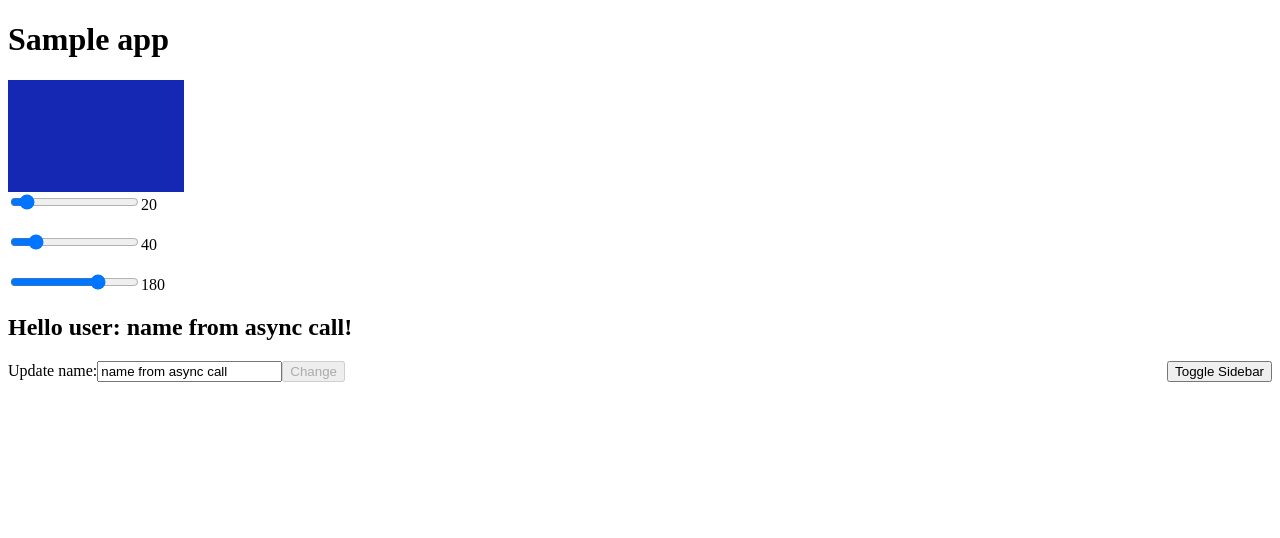
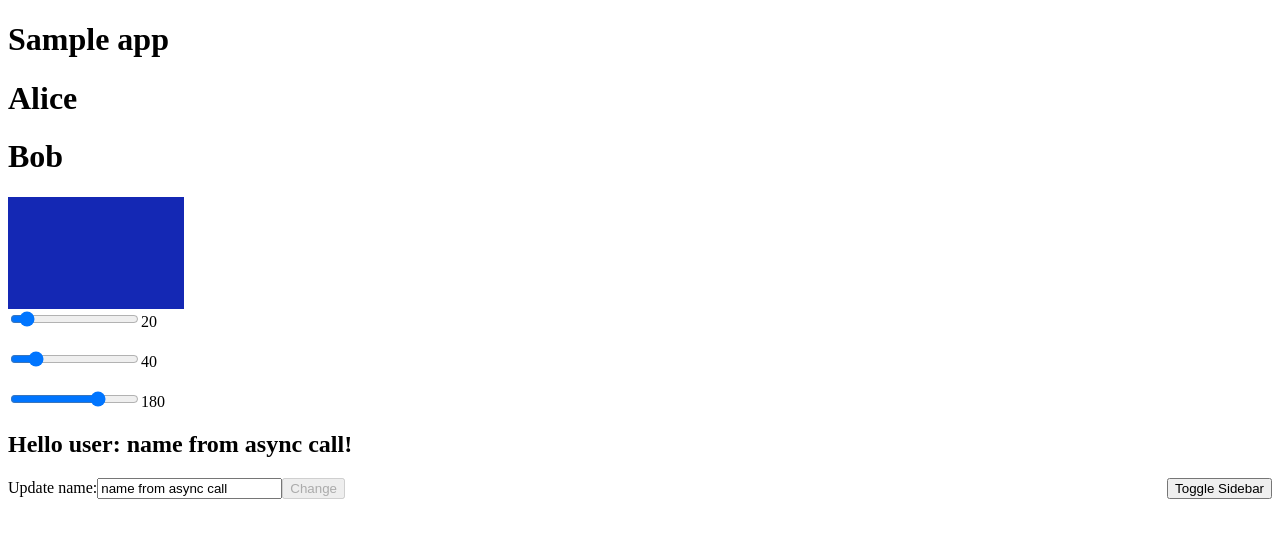
Before and after one commit to minhkhiemm/typescript-react, a React app: page / in a window 1280 px wide. Shown: the top 538 px of the page. Built offline with nearby package versions, Linux system fonts and the light colour scheme.

Commit message:
add member table

```diff
--- /dev/null
+++ b/src/api/memberApi.ts
@@ -0,0 +1,24 @@
+import { MemberEntity } from "../model/member";
+
+
+export const getMembersCollection = (): Promise<MemberEntity[]> => {
+    const promise = new Promise<MemberEntity[]>((resolve, reject) => {
+        setTimeout(
+            () =>
+                resolve([
+                    {
+                        id: 123412,
+                        login: "Alice",
+                        avatar_url: "https://avatars.githubusercontent.com/u/1457912?v=3"
+                    },
+                    {
+                        id: 2523523,
+                        login: "Bob",
+                        avatar_url: "https://avatars.githubusercontent.com/u/4374977?v=3"
+                    },
+                ]),
+            500
+        );
+    });
+    return promise;
+};
--- a/src/app.tsx
+++ b/src/app.tsx
@@ -1,5 +1,5 @@
 import * as React from "react";
-import { HelloComponent, NameEditComponent, ColorBrowser, ColorPicker, SidebarComponent } from "./components";
+import { HelloComponent, NameEditComponent, ColorBrowser, ColorPicker, SidebarComponent, MemberTableComponent } from "./components";
 import { Color } from "./model/color";
 
 export const App = () => {
@@ -32,6 +32,7 @@ export const App = () => {
                     <li><a href="https://www.imdb.com/title/tt0062622/">2001: a space odyssey</a></li>
                 </ul>
             </SidebarComponent>
+            <MemberTableComponent />
             <ColorBrowser color={color} />
             <ColorPicker color={color} onColorUpdated={setColor} />
             <HelloComponent userName={name} />
--- a/src/components/index.tsx
+++ b/src/components/index.tsx
@@ -3,3 +3,4 @@ export * from "./nameEdit";
 export * from "./colorBrowser";
 export * from "./colorpicker";
 export * from "./sidebar";
+export * from "./memberTable";
--- /dev/null
+++ b/src/components/memberTable.tsx
@@ -0,0 +1,30 @@
+import * as React from "react";
+import { MemberEntity } from "../model/member";
+import { getMembersCollection } from "../api/memberApi";
+
+
+const useMemberCollection = () => {
+    const [memberCollection, setMemberCollection] = React.useState<MemberEntity[]>([]);
+
+    const loadMemberCollection = () => {
+        getMembersCollection().then(memberCollection => setMemberCollection(memberCollection));
+    };
+
+    return { memberCollection, loadMemberCollection };
+};
+
+export const MemberTableComponent = () => {
+    const { memberCollection, loadMemberCollection } = useMemberCollection();
+
+    React.useEffect(() => {
+        loadMemberCollection();
+    });
+
+    return (
+        <>
+            {memberCollection.map(member => (
+                <h1 key={member.id}>{member.login}</h1>
+            ))}
+        </>
+    )
+}
--- /dev/null
+++ b/src/model/member.ts
@@ -0,0 +1,5 @@
+export interface MemberEntity {
+    id: number;
+    login: string;
+    avatar_url: string;
+}
```
